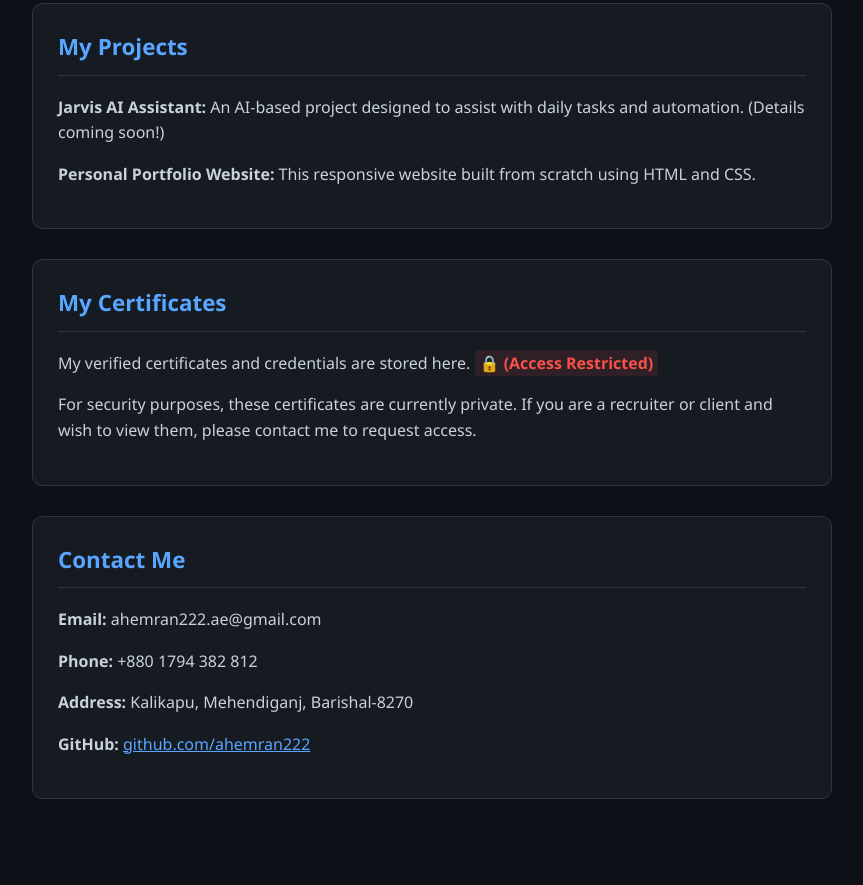
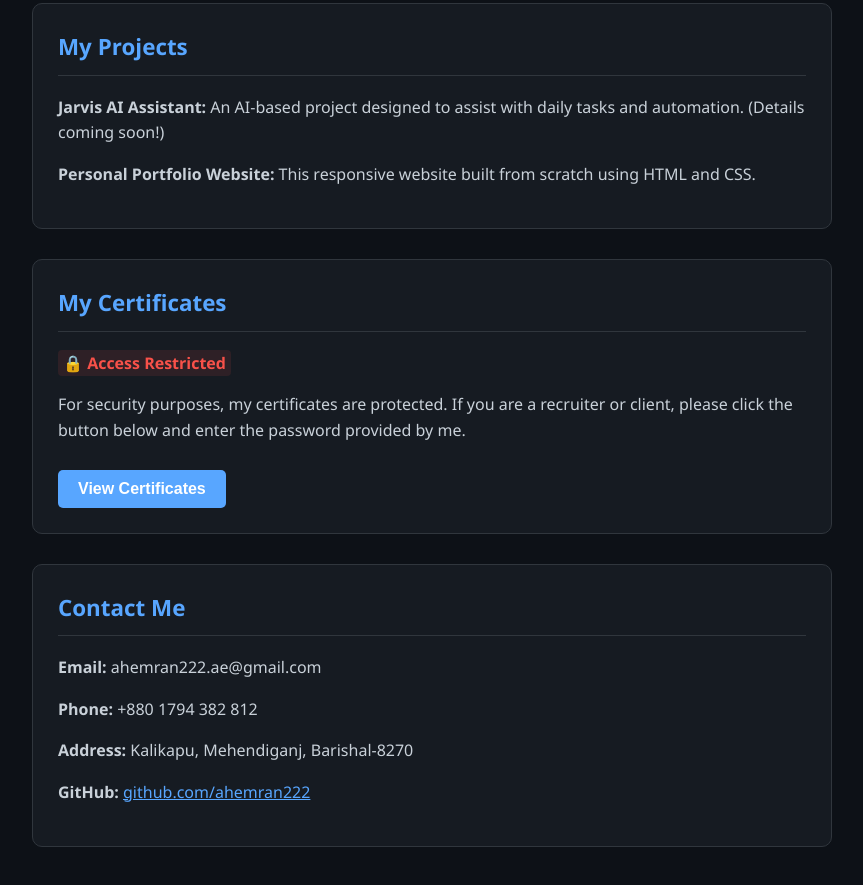
Before and after one commit to ahemran222/my-portfolio-, a plain HTML site: page index.html in a window 1280 px wide. Shown: the part 2004-2889 px from the top of the page, without its empty margins (208-1071 px from the left). Before the commit the page ends 2853 px from the top, so only its background shows below. Drawn offline with Linux system fonts and the light colour scheme.

Commit message:
Update index.html

```diff
--- a/index.html
+++ b/index.html
@@ -169,11 +169,20 @@
     </section>
 
     <!-- Certificates Section -->
-    <section id="certificates">
-      <h2>My Certificates</h2>
-      <p>My verified certificates and credentials are stored here. <span class="cert-lock">🔒 (Access Restricted)</span></p>
-      <p>For security purposes, these certificates are currently private. If you are a recruiter or client and wish to view them, please contact me to request access.</p>
-    </section>
+    <!-- Certificates Section (Password Protected) -->
+<section id="certificates">
+  <h2>My Certificates</h2>
+  <p><span class="cert-lock">🔒 Access Restricted</span></p>
+  <p>For security purposes, my certificates are protected. If you are a recruiter or client, please click the button below and enter the password provided by me.</p>
+
+  <button onclick="checkPassword()" style="background-color: #58a6ff; color: #ffffff; border: none; padding: 10px 20px; border-radius: 5px; cursor: pointer; font-weight: bold; font-size: 1em; margin-top: 10px;">View Certificates</button>
+
+  <!-- Ei div ta shudhu password dilei dekha jabe -->
+  <div id="certContent" style="display: none; margin-top: 20px; padding: 15px; border: 2px dashed #58a6ff; border-radius: 8px; background: #0d1117;">
+    <p style="color: #3fb950; font-weight: bold; margin-top:0;">✅ Access Granted! Here are my certificates:</p>
+    <p>(Ekhane amra tomar certificate er chobi ba link gulo add korbo pore)</p>
+  </div>
+</section>
 
     <!-- Contact Section -->
     <section id="contact">
@@ -185,5 +194,21 @@
     </section>
   </div>
 
+    <script>
+    function checkPassword() {
+      // Tomar password ekhane set koro (Ekhane ami imran123 diyechi, tui chaile poriborton korte paris)
+      var correctPassword = "imran123";
+      var userPassword = prompt("Please enter the password to view certificates:");
+
+      if (userPassword === correctPassword) {
+        document.getElementById("certContent").style.display = "block";
+        alert("Access Granted! Welcome.");
+      } else if (userPassword !== null) {
+        alert("Incorrect Password! Access Denied.");
+      }
+    }
+  </script>
+</body>
+
 </body>
 </html>
```
